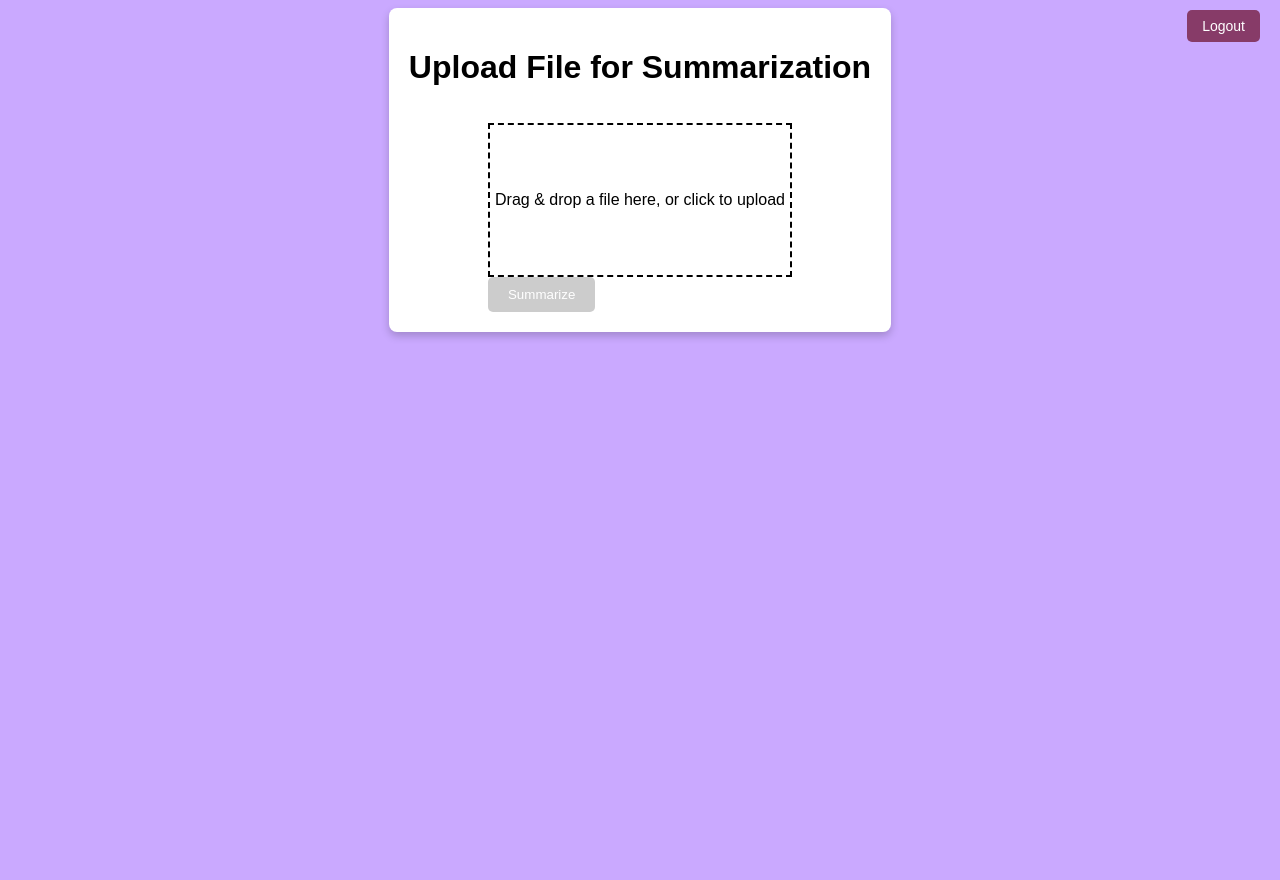
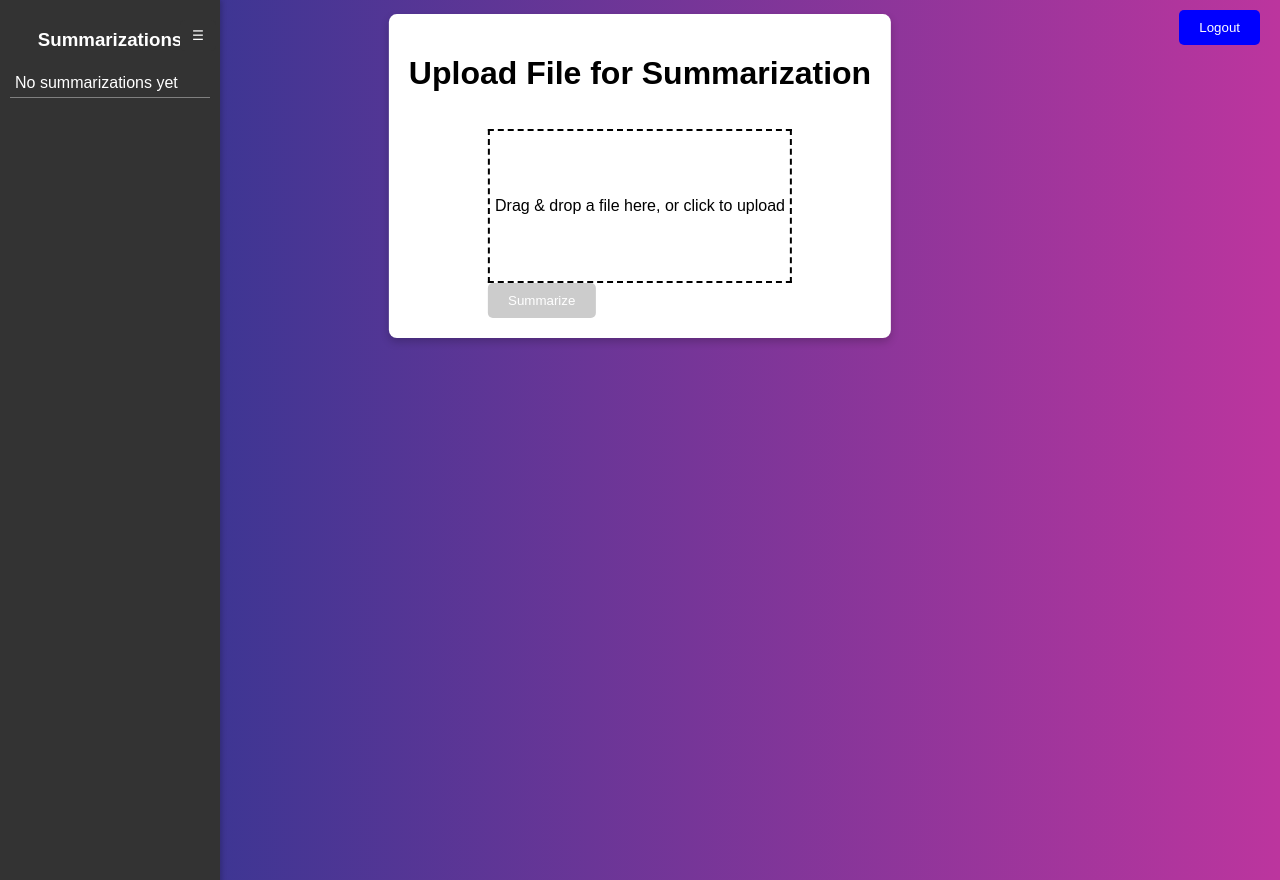
Before and after one commit to Waterblokey/TLDResearch, a Django app: template Website/Backend/TLDResearch/TLDResearchapp/templates/summarize.html in a window 1280 px wide. Run offline with Django 5.2, Linux system fonts and the light colour scheme; the template is opened without the code that fills it, so the values that code supplies are empty; parts of the project's set-up code (start-up, migrations or seed data) failed here and were passed over.

Commit message:
added sidebar, logout for django, changed gradient, and moved upload container

```diff
--- a/Website/Backend/TLDResearch/TLDResearchapp/templates/summarize.html
+++ b/Website/Backend/TLDResearch/TLDResearchapp/templates/summarize.html
@@ -10,36 +10,102 @@
         body {
             font-family: Arial, sans-serif;
             display: flex;
+            height: 40vh;
+            margin: 0;
+            background: linear-gradient(90deg, rgb(36 54 145) 0%, rgb(188 53 158) 100%);
+        }
+
+        /* Sidebar */
+        .sidebar {
+            width: 200px;
+            height: 100%;
+            background: #333;
+            color: white;
+            padding: 10px;
+            box-shadow: 2px 0 5px rgba(0, 0, 0, 0.2);
+            overflow-y: auto;
+            position: fixed;
+            left: 0;
+            z-index: 4;
+            transition: transform 0.3s ease-in-out;
+        }
+
+        .sidebar.hidden {
+            transform: translateX(-220px);
+        }
+
+        .sidebar h3 {
+            text-align: center;
+        }
+
+        .summary-list {
+            list-style: none;
+            padding: 0;
+        }
+
+        .summary-list li {
+            padding: 5px;
+            border-bottom: 1px solid gray;
+            cursor: pointer;
+        }
+
+        .summary-list li:hover {
+            background: #444;
+        }
+
+        /* Sidebar Toggle Button */
+        .toggle-btn {
+            position: absolute;
+            left: 180px; /* Moves inside the sidebar */
+            top: 20px;
+            background: #333;
+            color: white;
+            border: none;
+            padding: 8px 12px;
+            cursor: pointer;
+            border-radius: 5px;
+            transition: left 0.3s ease-in-out;
+            z-index: 5;
+        }
+
+        .sidebar.hidden + .toggle-btn {
+            left: 10px;
+        }
+
+        /* Main Content */
+        .main-content {
+            flex-grow: 1;
+            display: flex;
             justify-content: center;
             align-items: center;
-            /* margin: 0; */
-            background-color: #caa9ff;
-            /* background-image: linear-gradient(rgba(89, 66, 123, 0.97), rgba(117, 44, 228, 0.97)); */
-
         }
 
-        /* Logout button container */
+        /* Logout Form (Django-based) */
         .logout-container {
             position: absolute;
             top: 10px;
             right: 20px;
         }
 
-        .logout-button {
+        .logout-form button {
             padding: 8px 15px;
             border: none;
-            background: rgb(135, 59, 104);
+            background: red;
             color: white;
             font-size: 14px;
             cursor: pointer;
             border-radius: 5px;
         }
 
-        .logout-button:hover {
+        .logout-form button:hover {
             background: darkred;
         }
 
         .container {
+            position: absolute;
+            top: 20%;
+            left: 50%;
+            transform: translate(-50%, -50%); /* Keeps it centered */
             display: flex;
             flex-direction: column;
             align-items: center;
@@ -48,10 +114,6 @@
             padding: 20px;
             border-radius: 8px;
             box-shadow: 0 4px 8px rgba(0, 0, 0, 0.2);
-
-
-=======
-            width: 400px;
         }
 
         .upload-box {
@@ -79,51 +141,55 @@
             background-color: #ccc;
             cursor: not-allowed;
         }
-
-        .summary-box {
-            margin-top: 15px;
-            padding: 10px;
-            border: 1px solid #ccc;
-            border-radius: 5px;
-            background: #f9f9f9;
-            width: 100%;
-            min-height: 100px;
-            text-align: left;
-            white-space: pre-wrap;
-            display: none; /* Initially hidden */
-        }
     </style>
 </head>
 <body>
 
-    <!-- Logout Button -->
-    <div class="logout-container">
-        <button class="logout-button" onclick="logout()">Logout</button>
+    <!-- Sidebar (Summarization List) -->
+    <div class="sidebar" id="sidebar">
+        <h3>Summarizations</h3>
+        <ul class="summary-list" id="summaryList">
+            <li>No summarizations yet</li> <!-- Placeholder -->
+        </ul>
     </div>
 
+    <!-- Sidebar Toggle Button -->
+    <button class="toggle-btn" id="toggleSidebar">☰</button>
+
+    <!-- Logout Form -->
+    <div class="logout-container">
+        <form id="logout-form" action="{% url 'logout' %}" method="post">
+            {% csrf_token %}
+            <button type="submit">Logout</button>
+        </form>
+    </div>
+
+    <!-- Main Content -->
+    <div class="main-content">
         <div class="container">
             <h1>Upload File for Summarization</h1>
 
             <!-- File Upload Form -->
-        <form id="uploadForm">
+            <form id="uploadForm" method="POST" enctype="multipart/form-data">
                 <div class="upload-box" id="uploadBox">
                     <p id="uploadText">Drag & drop a file here, or click to upload</p>
                     <input type="file" id="fileInput" name="file" hidden>
                 </div>
 
-            <button type="button" id="summarizeBtn" disabled>Summarize</button>
+                <button type="submit" id="summarizeBtn" disabled>Summarize</button>
             </form>
-
-        <!-- Summary Display -->
-        <div class="summary-box" id="summaryBox"></div>
+        </div>
     </div>
 
     <script>
+        // Inline JavaScript
         const uploadBox = document.getElementById("uploadBox");
         const fileInput = document.getElementById("fileInput");
         const summarizeBtn = document.getElementById("summarizeBtn");
         const uploadText = document.getElementById("uploadText");
-        const summaryBox = document.getElementById("summaryBox");
+        const summaryList = document.getElementById("summaryList");
+        const sidebar = document.getElementById("sidebar");
+        const toggleBtn = document.getElementById("toggleSidebar");
 
         // Handle click on upload box (opens file dialog)
         uploadBox.addEventListener("click", () => fileInput.click());
@@ -134,7 +200,9 @@
         });
 
         // Handle drag-and-drop
-        uploadBox.addEventListener("dragover", (event) => event.preventDefault());
+        uploadBox.addEventListener("dragover", (event) => {
+            event.preventDefault();
+        });
 
         uploadBox.addEventListener("drop", (event) => {
             event.preventDefault();
@@ -147,41 +215,23 @@
             if (file) {
                 uploadText.textContent = file.name;
                 summarizeBtn.disabled = false;
+                addSummary(file.name);
             }
         }
 
-        // Logout Function
-        function logout() {
-            alert("Logging out...");
-            window.location.href = "/logout"; // Redirect to logout URL
+        // Add file to summary list
+        function addSummary(fileName) {
+            if (summaryList.children[0].textContent === "No summarizations yet") {
+                summaryList.innerHTML = ""; // Clear placeholder text
             }
-        // Handle Summarize button click
-        summarizeBtn.addEventListener("click", async () => {
-            if (!fileInput.files.length) return;
+            const listItem = document.createElement("li");
+            listItem.textContent = fileName;
+            summaryList.appendChild(listItem);
+        }
 
-            const formData = new FormData();
-            formData.append("file", fileInput.files[0]);
-
-            // Disable button while processing
-            summarizeBtn.disabled = true;
-            summarizeBtn.textContent = "Summarizing...";
-
-            try {
-                const response = await fetch("/summarize/", {
-                    method: "POST",
-                    body: formData
-                });
-
-                const result = await response.json();
-		summaryBox.textContent = result.ai_response;
-                summaryBox.style.display = "block"; // Show the summary box
-            } catch (error) {
-                summaryBox.textContent = "Error summarizing the file.";
-                summaryBox.style.display = "block";
-            } finally {
-                summarizeBtn.disabled = false;
-                summarizeBtn.textContent = "Summarize";
-            }
+        // Sidebar toggle function
+        toggleBtn.addEventListener("click", () => {
+            sidebar.classList.toggle("hidden");
         });
     </script>
 
```
Lines whose indentation alone changed are shown as unchanged.
